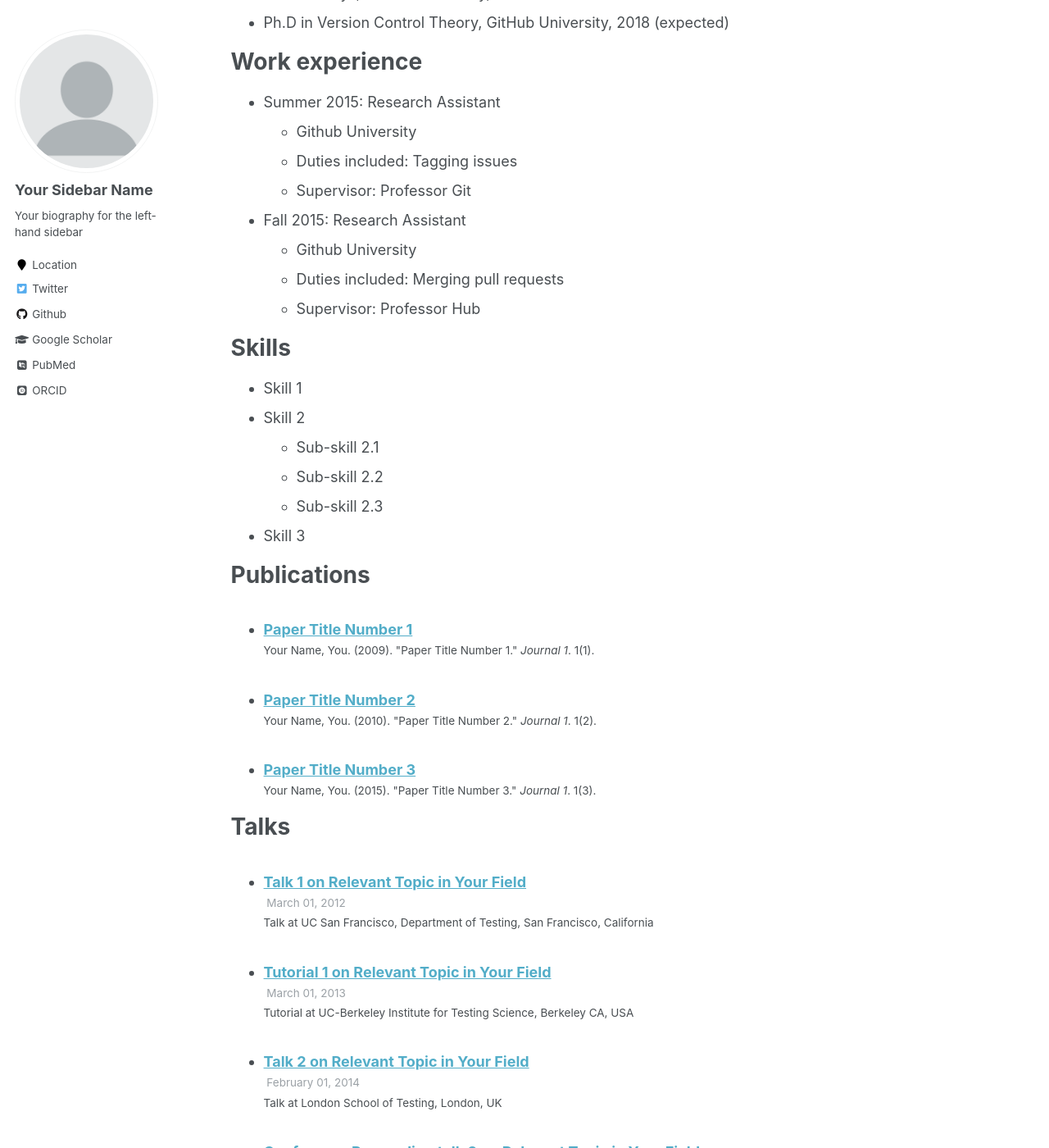
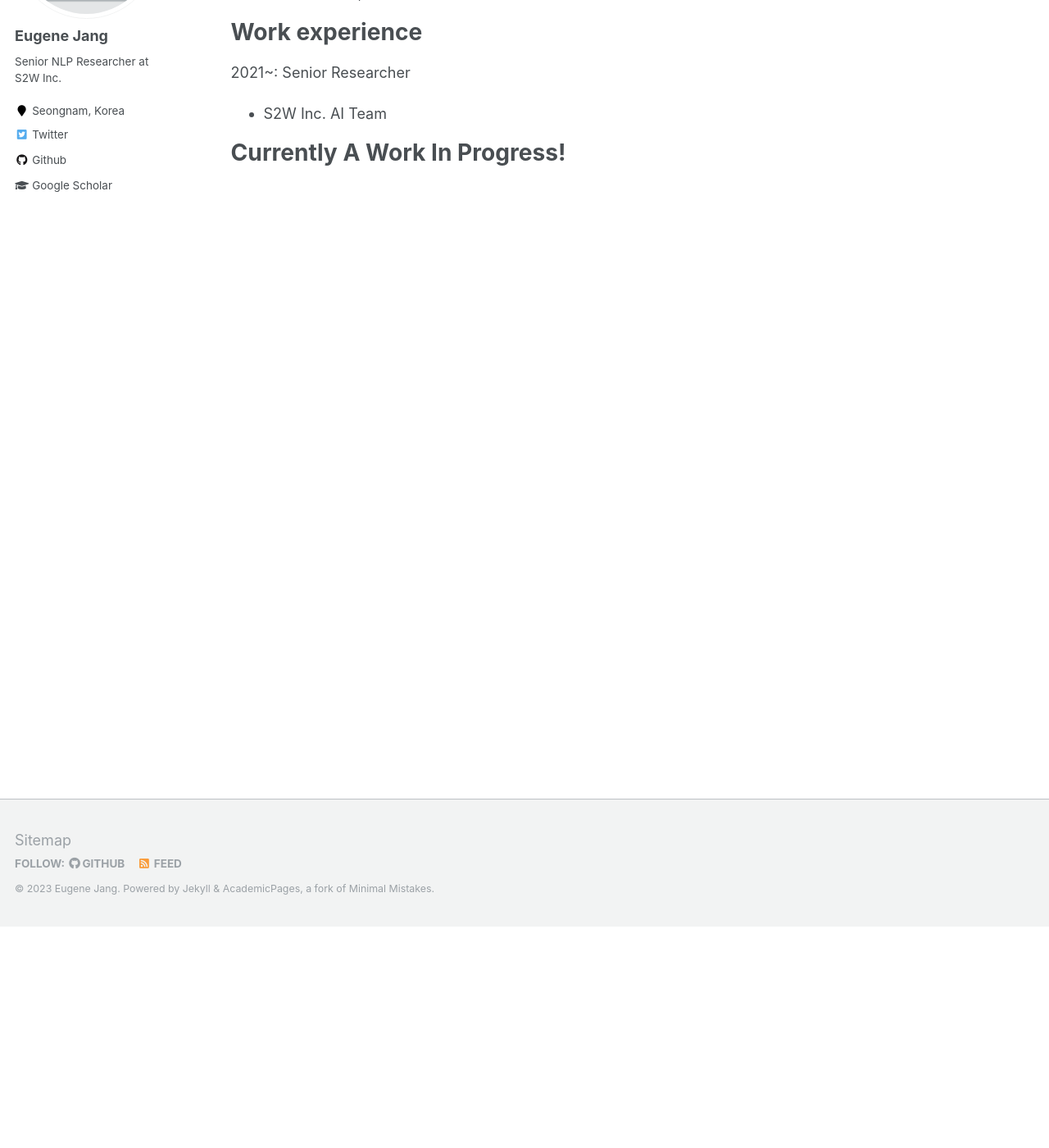
Before and after one commit to genesith/genesith.github.io, a Jekyll site: the page built from _pages/cv.md, in a window 1280 px wide and 1400 px high, scrolled down 270 px. Shown: the whole window at 82% size. Built offline with Jekyll 4.4.1, drawn with Linux system fonts in a browser that asks for light colours; some web fonts are replaced; some of the changed text lies outside the part shown.

Commit message:
First Update

```diff
--- a/_config.yml
+++ b/_config.yml
@@ -7,13 +7,13 @@
 
 # Site Settings
 locale                   : "en-US"
-title                    : "Your Name / Site Title"
+title                    : "Eugene Jang"
 title_separator          : "-"
-name                     : &name "Your Name"
-description              : &description "personal description"
-url                      : https://academicpages.github.io # the base hostname & protocol for your site e.g. "https://mmistakes.github.io"
+name                     : &name "Eugene Jang"
+description              : &description "NLP Researcher"
+url                      : https://genesith.github.io # the base hostname & protocol for your site e.g. "https://mmistakes.github.io"
 baseurl                  : "" # the subpath of your site, e.g. "/blog"
-repository               : "academicpages/academicpages.github.io"
+repository               : "genesith.github.io"
 teaser                   :  # filename of teaser fallback teaser image placed in /images/, .e.g. "500x300.png"
 breadcrumbs              : false # true, false (default)
 words_per_minute         : 160
@@ -80,13 +80,13 @@ analytics:
 
 # Site Author
 author:
-  name             : "Your Sidebar Name"
+  name             : "Eugene Jang"
   avatar           : "profile.png"
-  bio              : "Your biography for the left-hand sidebar"
-  location         : "Location"
+  bio              : "Senior NLP Researcher at S2W Inc."
+  location         : "Seongnam, Korea"
   employer         :
-  pubmed           : "https://www.ncbi.nlm.nih.gov/pubmed/?term=john+snow"
-  googlescholar    : "http://yourfullgooglescholarurl.com"
+  pubmed           : #"https://www.ncbi.nlm.nih.gov/pubmed/?term=john+snow"
+  googlescholar    : "https://scholar.google.com/citations?user=co2QLxcAAAAJ&hl=en"
   email            :
   researchgate     :  # example: "https://www.researchgate.net/profile/yourprofile"
   uri              :
@@ -96,20 +96,20 @@ author:
   flickr           :
   facebook         :
   foursquare       :
-  github           : "academicpages"
+  github           : "genesith"
   google_plus      :
   keybase          :
   instagram        :
   impactstory      : #"https://profiles.impactstory.org/u/xxxx-xxxx-xxxx-xxxx"
   lastfm           :
   linkedin         :
-  orcid            : "http://orcid.org/yourorcidurl"
+  orcid            : #"http://orcid.org/yourorcidurl"
   pinterest        :
   soundcloud       :
   stackoverflow    : # http://stackoverflow.com/users/123456/username
   steam            :
   tumblr           :
-  twitter          : "replacethistwitterhandle"
+  twitter          : "EugeneOnNLP"
   vine             :
   weibo            :
   xing             :
--- a/_data/navigation.yml
+++ b/_data/navigation.yml
@@ -3,20 +3,9 @@ main:
   - title: "Publications"
     url: /publications/
 
-  - title: "Talks"
-    url: /talks/
-
-  - title: "Teaching"
-    url: /teaching/
-
-  - title: "Portfolio"
-    url: /portfolio/
 
   - title: "Blog Posts"
     url: /year-archive/
 
   - title: "CV"
     url: /cv/
-
-  - title: "Guide"
-    url: /markdown/
--- a/_pages/cv.md
+++ b/_pages/cv.md
@@ -11,23 +11,18 @@ redirect_from:
 
 Education
 ======
-* B.S. in GitHub, GitHub University, 2012
-* M.S. in Jekyll, GitHub University, 2014
-* Ph.D in Version Control Theory, GitHub University, 2018 (expected)
+* B.S. in KAIST, 2019
+* M.S. in KAIST, 2021
+<!-- * Ph.D in Version Control Theory, GitHub University, 2018 (expected) -->
 
 Work experience
 ======
-* Summer 2015: Research Assistant
-  * Github University
-  * Duties included: Tagging issues
-  * Supervisor: Professor Git
+2021~: Senior Researcher
+  * S2W Inc. AI Team
 
-* Fall 2015: Research Assistant
-  * Github University
-  * Duties included: Merging pull requests
-  * Supervisor: Professor Hub
-
-Skills
+Currently A Work In Progress!
+======
+<!-- Skills
 ======
 * Skill 1
 * Skill 2
@@ -56,4 +51,4 @@ Teaching
 
 Service and leadership
 ======
-* Currently signed in to 43 different slack teams
+* Currently signed in to 43 different slack teams -->
```
Also changed, not shown: _pages/about.md (+5 -3 lines).
